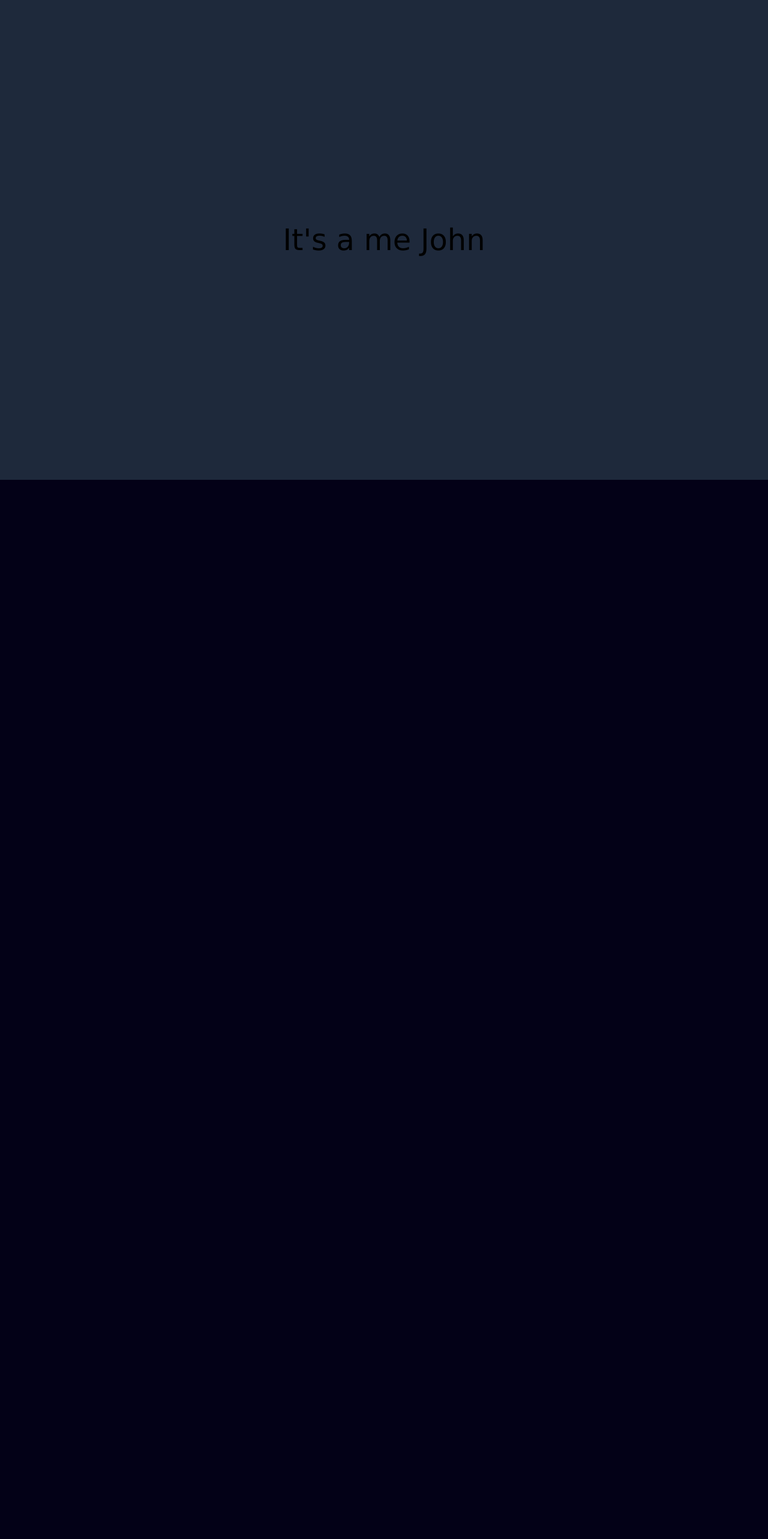
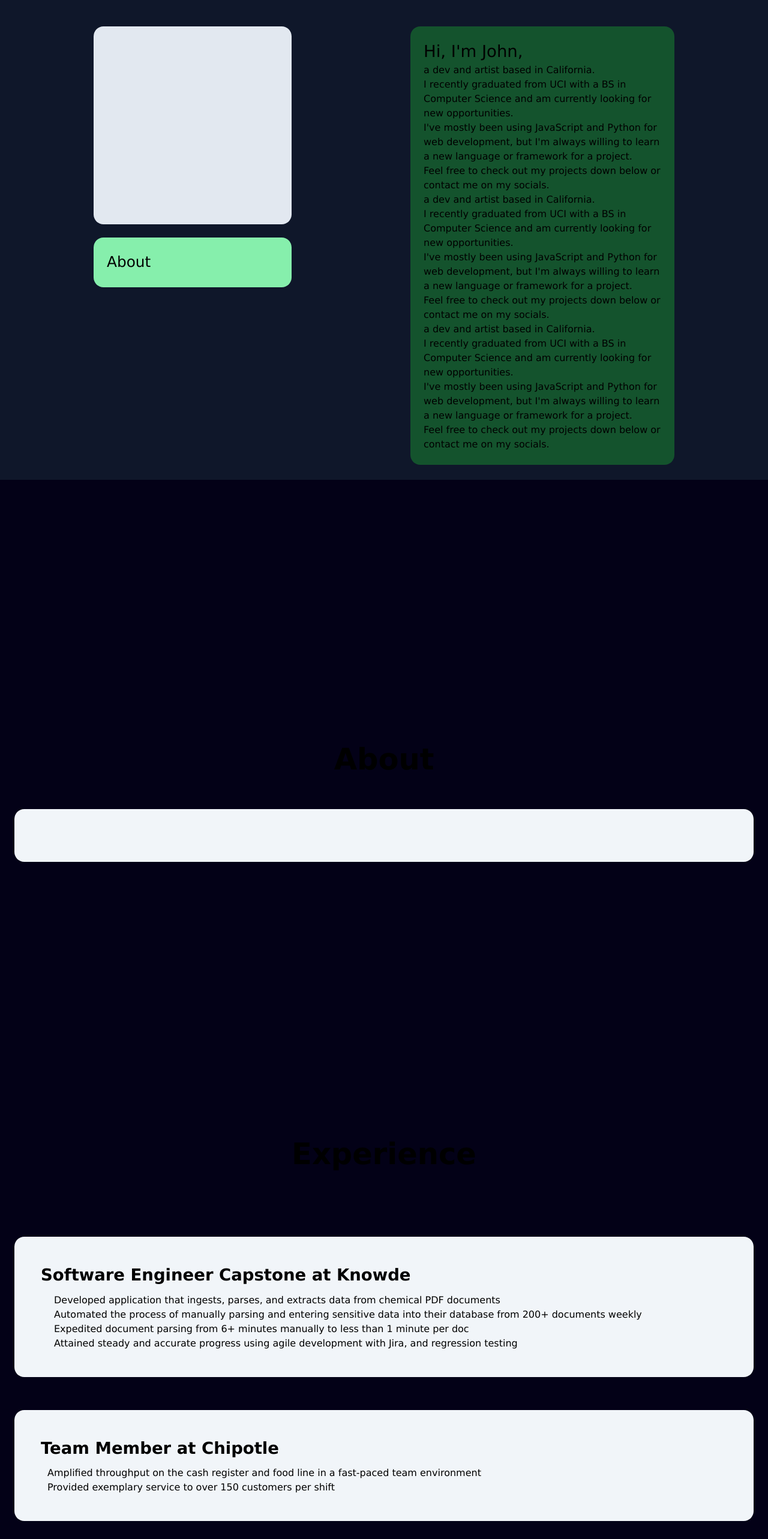
Before and after one commit to parmeyjohn/portfolio, a React (Create React App) app: page / in a window 1280 px wide. Shown: the top 2566 px of the page at 60% size. Before the commit the page ends 800 px from the top, so only its background shows below. Built offline with nearby package versions, Linux system fonts and the light colour scheme.

Commit message:
added new spline viewer + added new format for content

```diff
--- a/public/index.html
+++ b/public/index.html
@@ -25,6 +25,9 @@
       Learn how to configure a non-root public URL by running `npm run build`.
     -->
     <title>React App</title>
+    <script type="module" src="https://unpkg.com/@splinetool/viewer@0.9.383/build/spline-viewer.js"></script>
+
+
   </head>
   <body>
     <noscript>You need to enable JavaScript to run this app.</noscript>
--- a/src/App.js
+++ b/src/App.js
@@ -1,49 +1,122 @@
-import Spline from '@splinetool/react-spline'
-import { motion } from "framer-motion"
-import { FaLinkedin, FaGithub, FaInstagram } from "react-icons/fa"
-import { ArtProject, CodeProject } from "./components/Project"
-import codingProjects from "./data/codeProjects.json"
-import artProjects from "./data/artProjects.json"
+import Spline from "@splinetool/react-spline";
+import { motion } from "framer-motion";
+import { FaLinkedin, FaGithub, FaInstagram, Fa } from "react-icons/fa";
+import { ArtProject, CodeProject } from "./components/Project";
+import codingProjects from "./data/codeProjects.json";
+import artProjects from "./data/artProjects.json";
 
 const App = () => {
   return (
-    <div className='bg-slate-900 h-screen w-screen overflow-y-auto'>
-      {/* <div className='face'>
-      <Spline scene="https://prod.spline.design/wDQw1bMkAQ9L5avp/scene.splinecode" />
-    </div> */}
-      <div className='w-full h-screen bg-slate-800'>
-        <div className='flex w-full h-full flex justify-center items-center text-4xl'>
-          It's a me John
+    <div className="bg-slate-900 h-screen w-full">
+      <nav className="hidden bg-emerald-600 text-white fixed w-full rounded-b-xl">
+        <div className="p-4 max-w-4xl mx-auto flex justify-between items-center">
+          <div>
+            <h1>John Cuviello</h1>
+          </div>
+          <div className="flex justify-around">
+            <a href="#about" className="px-2">
+              About
+            </a>
+            <a href="#experience" className="px-2">
+              Experience
+            </a>
+            <a href="#projects" className="px-2">
+              Projects
+            </a>
+            <a
+              href="https://www.linkedin.com/in/johncuv/"
+              className="point-on front px-2"
+            >
+              <FaLinkedin href="google.com" color="white" size="1.5rem" />
+            </a>
+            <a href="instagram.com" className="point-on front px-2">
+              <FaInstagram color="white" size="1.5rem" />
+            </a>
+            <a
+              href="https://github.com/parmeyjohn"
+              className="point-on front px-2"
+            >
+              <FaGithub color="white" size="1.5rem" />
+            </a>
+          </div>
+        </div>
+      </nav>
+
+      <div className="w-full h-full max-w-3xl mx-auto overflow-y-auto">
+        <div className="bg-slate-200 rounded-xl h-60 w-60 fixed m-8 z-10">
+          <spline-viewer url="https://prod.spline.design/wDQw1bMkAQ9L5avp/scene.splinecode"></spline-viewer>
+        </div>
+
+        <div className="flex justify-between w-full h-auto">
+          <div className="bg-green-300 w-60 h-fit rounded-xl p-4 m-8 sticky top-72">
+            <h2 className="text-lg">About</h2>
+          </div>
+          <div className="h-full w-96">
+            <div className="bg-green-900 rounded-xl p-4 m-8 h-fit">
+              <ul>
+                <h1 className="text-xl">Hi, I'm John, </h1>
+                <li>a dev and artist based in California.</li>
+                <li>
+                  I recently graduated from UCI with a BS in Computer Science
+                  and am currently looking for new opportunities.
+                </li>
+                <li>
+                  I've mostly been using JavaScript and Python for web
+                  development, but I'm always willing to learn a new language or
+                  framework for a project.
+                </li>
+                <li>
+                  Feel free to check out my projects down below or contact me on
+                  my socials.
+                </li>
+                <li>a dev and artist based in California.</li>
+                <li>
+                  I recently graduated from UCI with a BS in Computer Science
+                  and am currently looking for new opportunities.
+                </li>
+                <li>
+                  I've mostly been using JavaScript and Python for web
+                  development, but I'm always willing to learn a new language or
+                  framework for a project.
+                </li>
+                <li>
+                  Feel free to check out my projects down below or contact me on
+                  my socials.
+                </li>
+                <li>a dev and artist based in California.</li>
+                <li>
+                  I recently graduated from UCI with a BS in Computer Science
+                  and am currently looking for new opportunities.
+                </li>
+                <li>
+                  I've mostly been using JavaScript and Python for web
+                  development, but I'm always willing to learn a new language or
+                  framework for a project.
+                </li>
+                <li>
+                  Feel free to check out my projects down below or contact me on
+                  my socials.
+                </li>
+              </ul>
+            </div>
           </div>
         </div>
 
-      <div id='about' className='p-4 my-20  w-full h-screen flex flex-col items-center justify-center'>
-        <h2 className='text-4xl my-10 font-semibold'>
-          About
-        </h2>
-        <div className='p-8 rounded-xl w-full h-auto bg-slate-100 max-w-4xl'>
-          <ul>
-            <li>Hi, I'm John, a dev and artist based in California.</li>
-            <li>I recently graduated from UCI with a BS in Computer Science and am currently looking for new opportunities.</li>
-            <li>Recently I've been using JavaScript and Python for web development, but I've enjoyed working with C, C++, and Java in the
-              past; I'm always willing to learn a new language or framework for a project.</li>
-            <li>My current interests include UX/UI Design, mobile development, and AR.</li>
-            <li>Feel free to check out my projects down below or contact me on my socials.</li>
-          </ul>
+        <div className="w-full flex flex-col h-auto">
+          <div className="bg-green-300 w-60 h-fit rounded-xl p-4 m-8 sticky top-72">
+            <h2 className="text-lg">Experience</h2>
+          </div>
+          <div className="flex justify-between w-full h-auto">
+            <div className="w-60 flex m-8 justify-end sticky top-80">
+              <div className="bg-green-300 w-fit p-4 rounded-xl ">
+                <h2 className="text-lg">2022</h2>
               </div>
             </div>
-
-      <div id='experience' className='w-full h-auto p-4 my-20 flex flex-col items-center before:bg-teal-900 before:h-full before:absolute'>
-
-        <h2 className='text-4xl my-10 font-semibold'>
-          Experience
-        </h2>
-
-        <div className='w-full h-auto max-w-4xl'>
-          <div className='p-8 my-10 rounded-xl w-full h-auto bg-slate-100'>
-            <h3 className='text-xl font-semibold mb-2'>B.S. in Computer Science at UCI</h3>
-            <h4 className='ml-2'>Relevant Coursework:</h4>
-            <ul className='ml-4'>
+            <div className="h-full w-96">
+              <div className="bg-green-900 rounded-xl p-4 m-8 h-fit">
+                <h1 className="text-md">B.S. in Computer Science @ UCI </h1>
+                <h4 className="ml-2">Relevant Coursework:</h4>
+                <ul className="ml-4">
                   <li>Data Structure Implementation and Analysis</li>
                   <li>Design and Analysis of Algorithms</li>
                   <li>Principles in System Design</li>
@@ -52,48 +125,151 @@ const App = () => {
                 </ul>
               </div>
 
-          <div className='p-8 my-10 rounded-xl w-full h-auto bg-slate-100'>
-            <h3 className='text-xl font-semibold mb-2'>Software Engineer Capstone at Knowde</h3>
-            <ul className='ml-4'>
-              <li>Developed application that ingests, parses, and extracts data from chemical PDF documents</li>
-              <li>Automated the process of manually parsing and entering sensitive data into their database from 200+ documents weekly</li>
-              <li>Expedited document parsing from 6+ minutes manually to less than 1 minute per doc</li>
-              <li>Attained steady and accurate progress using agile development with Jira, and regression testing</li>
+              <div className="bg-green-900 rounded-xl p-4 m-8 h-fit">
+                <h1 className="text-md">
+                  Software Engineer Capstone @ Knowde
+                </h1>
+                <ul className="ml-4">
+                  <li>
+                    Developed application that ingests, parses, and extracts
+                    data from chemical PDF documents
+                  </li>
+                  <li>
+                    Automated the process of manually parsing and entering
+                    sensitive data into their database from 200+ documents
+                    weekly
+                  </li>
+                  <li>
+                    Expedited document parsing from 6+ minutes manually to less
+                    than 1 minute per doc
+                  </li>
+                  <li>
+                    Attained steady and accurate progress using agile
+                    development with Jira, and regression testing
+                  </li>
+                </ul>
+              </div>
+            </div>
+            </div>
+            <div className="flex justify-between w-full h-auto">
+              <div className="w-60 flex m-8 justify-end sticky top-80">
+                <div className="bg-green-300 w-fit p-4 rounded-xl ">
+                  <h2 className="text-lg">2021</h2>
+                </div>
+              </div>
+              <div className="h-full w-96">
+                <div className="bg-green-900 rounded-xl p-4 m-8 h-fit">
+                  <h1 className="text-md">Team Member @ Chipotle</h1>
+                  <ul className="ml-2">
+                    <li>
+                      Amplified throughput on the cash register and food line in
+                      a fast-paced team environment
+                    </li>
+                    <li>
+                      Provided exemplary service to over 150 customers per shift
+                    </li>
                   </ul>
                 </div>
 
-          <div className='p-8 my-10 rounded-xl w-full h-auto bg-slate-100'>
-            <h3 className='text-xl font-semibold mb-2'>Team Member at Chipotle</h3>
-            <ul className='ml-2'>
-              <li>Amplified throughput on the cash register and food line in a fast-paced team environment</li>
-              <li>Provided exemplary service to over 150 customers per shift</li>
+                <div className="bg-green-900 rounded-xl p-4 m-8 h-fit">
+                  <h1 className="text-md">Sales Associate @ Vans</h1>
+                  <ul className="ml-2">
+                    <li>
+                      Worked the shoe floor, cash register, and apparel deck
+                      engaging with customers and assisting coworkers
+                    </li>
+                    <li>
+                      Memorized dozens of shoe and apparel styles to improve
+                      ability to meet customers’ needs
+                    </li>
                   </ul>
                 </div>
-
-          <div className='p-8 my-10 rounded-xl w-full h-auto bg-slate-100'>
-            <h3 className='text-xl font-semibold mb-2'>Sales Associate at Vans</h3>
-            <ul className='ml-2'>
-              <li>Worked the shoe floor, cash register, and apparel deck engaging with customers and assisting coworkers</li>
-              <li>Memorized dozens of shoe and apparel styles to improve ability to meet customers’ needs</li>
-            </ul>
               </div>
-
+            </div>
 
         </div>
       </div>
 
+      <div
+        id="about"
+        className="p-4 my-20  w-full h-screen flex flex-col items-center justify-center"
+      >
+        <h2 className="text-4xl my-10 font-semibold">About</h2>
+        <div className="p-8 rounded-xl w-full h-auto bg-slate-100 max-w-4xl"></div>
+      </div>
 
+      <div
+        id="experience"
+        className="w-full h-auto p-4 my-20 flex flex-col items-center before:bg-teal-900 before:h-full before:absolute"
+      >
+        <h2 className="text-4xl my-10 font-semibold">Experience</h2>
 
+        <div className="w-full h-auto max-w-4xl">
+          <div className="p-8 my-10 rounded-xl w-full h-auto bg-slate-100">
+            <h3 className="text-xl font-semibold mb-2">
+              Software Engineer Capstone at Knowde
+            </h3>
+            <ul className="ml-4">
+              <li>
+                Developed application that ingests, parses, and extracts data
+                from chemical PDF documents
+              </li>
+              <li>
+                Automated the process of manually parsing and entering sensitive
+                data into their database from 200+ documents weekly
+              </li>
+              <li>
+                Expedited document parsing from 6+ minutes manually to less than
+                1 minute per doc
+              </li>
+              <li>
+                Attained steady and accurate progress using agile development
+                with Jira, and regression testing
+              </li>
+            </ul>
+          </div>
 
+          <div className="p-8 my-10 rounded-xl w-full h-auto bg-slate-100">
+            <h3 className="text-xl font-semibold mb-2">
+              Team Member at Chipotle
+            </h3>
+            <ul className="ml-2">
+              <li>
+                Amplified throughput on the cash register and food line in a
+                fast-paced team environment
+              </li>
+              <li>
+                Provided exemplary service to over 150 customers per shift
+              </li>
+            </ul>
+          </div>
 
+          <div className="p-8 my-10 rounded-xl w-full h-auto bg-slate-100">
+            <h3 className="text-xl font-semibold mb-2">
+              Sales Associate at Vans
+            </h3>
+            <ul className="ml-2">
+              <li>
+                Worked the shoe floor, cash register, and apparel deck engaging
+                with customers and assisting coworkers
+              </li>
+              <li>
+                Memorized dozens of shoe and apparel styles to improve ability
+                to meet customers’ needs
+              </li>
+            </ul>
+          </div>
+        </div>
+      </div>
 
-      <div id='projects' className='w-full h-auto p-4 my-20 flex flex-col items-center'>
-        <h2 className='text-4xl my-10 font-semibold'>
-          Projects
-        </h2>
-        <CodeProject project={codingProjects['bapple']} />
-        <CodeProject project={codingProjects['knowde']} />
-        <CodeProject project={codingProjects['portfolio64']} />
+      <div
+        id="projects"
+        className="w-full h-auto p-4 my-20 flex flex-col items-center"
+      >
+        <h2 className="text-4xl my-10 font-semibold">Projects</h2>
+        <CodeProject project={codingProjects["bapple"]} />
+        <CodeProject project={codingProjects["knowde"]} />
+        <CodeProject project={codingProjects["portfolio64"]} />
         {/*
         <h3 className='white'>art</h3>
         <ArtProject project={artProjects['boxer']} />
@@ -101,38 +277,9 @@ const App = () => {
         */}
       </div>
 
-
-      <h2 className='rb-grad-text card-header center'>Contact Me</h2>
-      <div className='card-col-container'>
-        <div id='contact-me' className='green-card-bg'>
-          <h3 className='white padded center front'>For any opportunities or general inquiries, feel free to contact me below:</h3>
-          <div className='contact-form'>
-            <form action="https://formsubmit.co/johncuviello99@gmail.com" method="POST">
-              <input type="text" name="name" placeholder="Name" className='front' required />
-              <input type="email" name="email" placeholder="Email" className='front' required />
-              <input type="message" name="msg" placeholder="Message" className='msg-box front' required />
-              <button className='front' type="submit">Send</button>
-            </form>
+      <div className="bot-page-wave"></div>
     </div>
-          <h3 className='white padded center front'>or check out my socials:</h3>
-          <div className='flex-icons padded'>
-            <a href='https://www.linkedin.com/in/johncuv/' className='point-on front'>
-              <FaLinkedin href='google.com' color='white' size='4rem' />
-            </a>
-            <a href='instagram.com' className='point-on front'>
-              <FaInstagram color='white' size='4rem' />
-            </a>
-            <a href='https://github.com/parmeyjohn' className='point-on front'>
-              <FaGithub color='white' size='4rem' />
-            </a>
-          </div>
-        </div>
-      </div>
-      <div className='bot-page-wave'></div>
-
-    </div>
-
-  )
-}
+  );
+};
 
 export default App;
```
Lines whose indentation alone changed are shown as unchanged.
